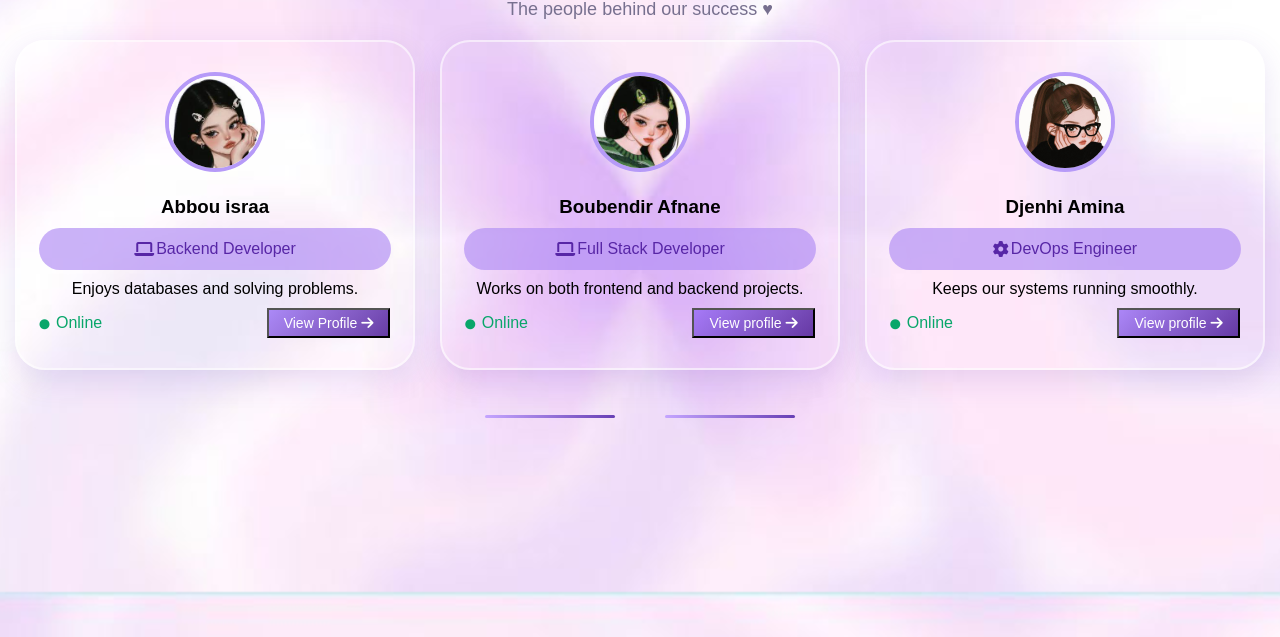
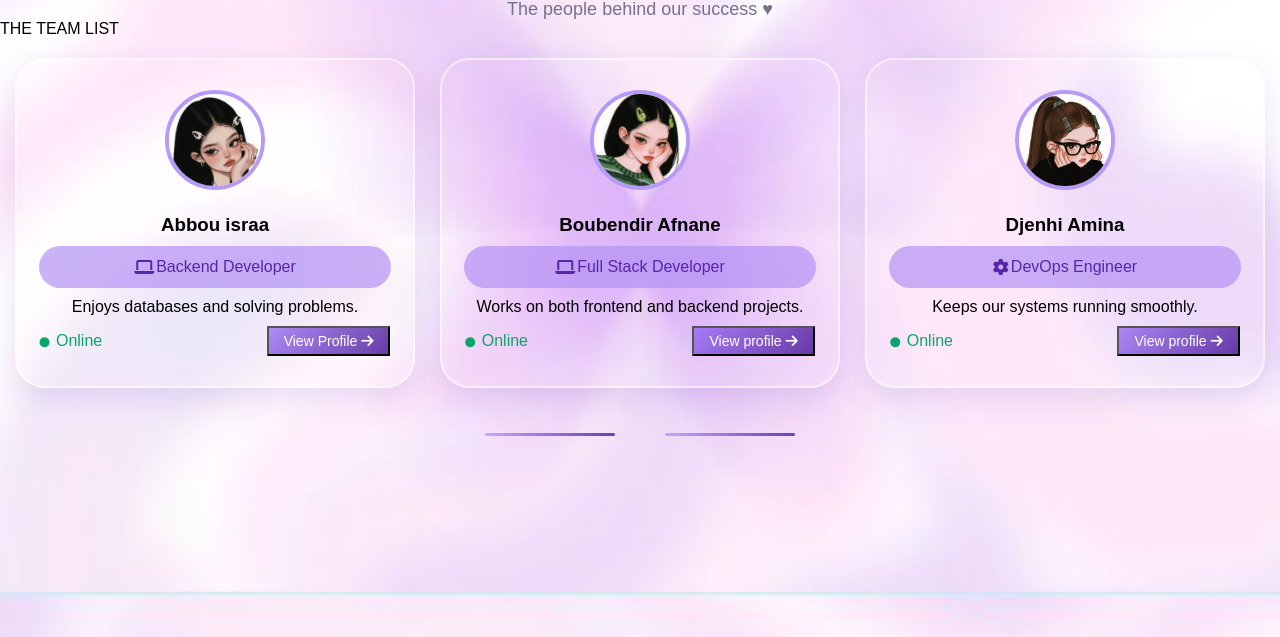
Before and after one commit to afneneboub-commits/Our-team, a plain HTML site: page index.html in a window 1280 px wide. Shown: the part 208-845 px from the top of the page. Drawn offline with Linux system fonts and the light colour scheme.

Commit message:
Update index.html

```diff
--- a/index.html
+++ b/index.html
@@ -24,6 +24,9 @@ href="https://cdnjs.cloudflare.com/ajax/libs/font-awesome/6.5.2/css/all.min.css"
         Meet Our
     <span> team </span> </h1>
     <p class="head">The people behind our success &heartsuit;</p>
+    <div class="team-label">
+        <span>THE TEAM LIST</span>
+    </div>
     <div class="grid-container">
         <div class="item">
             <img class="israa" src="photo_2026-11-19_23-37-06.jpg">
```
